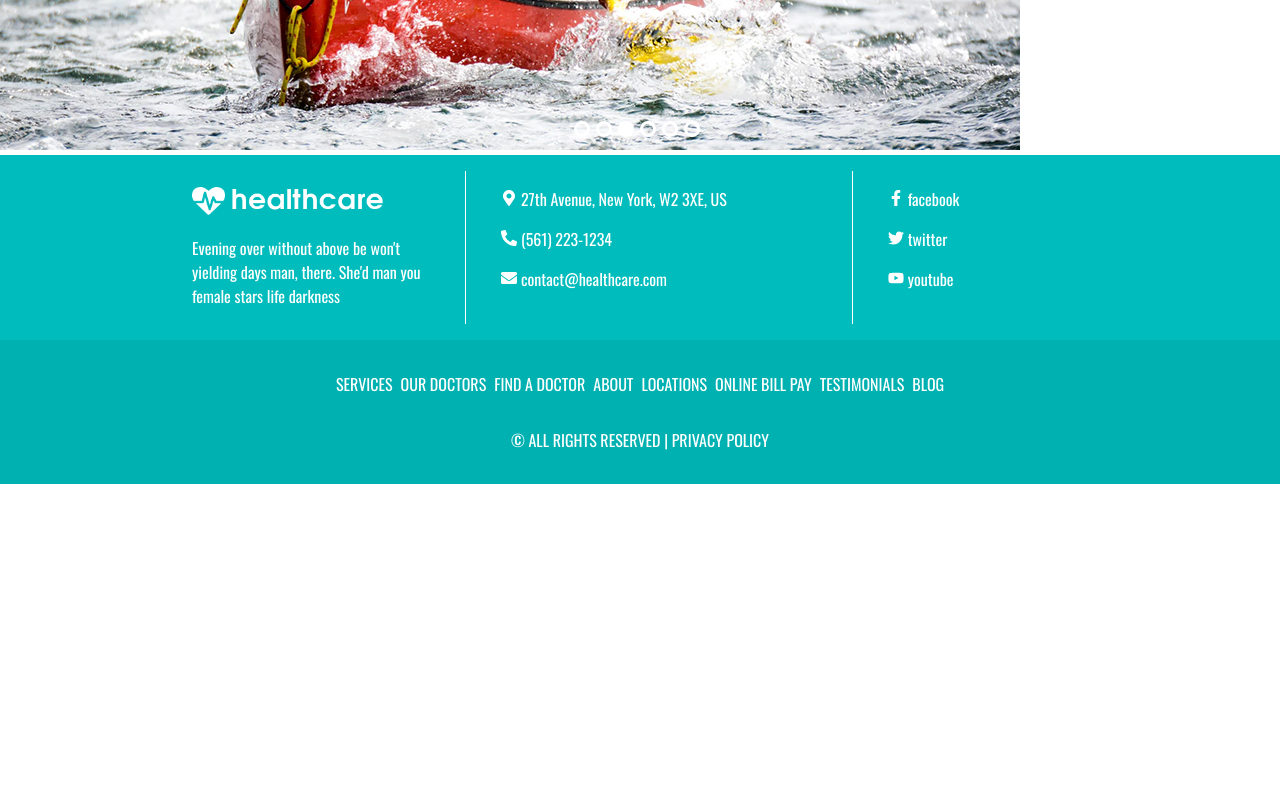
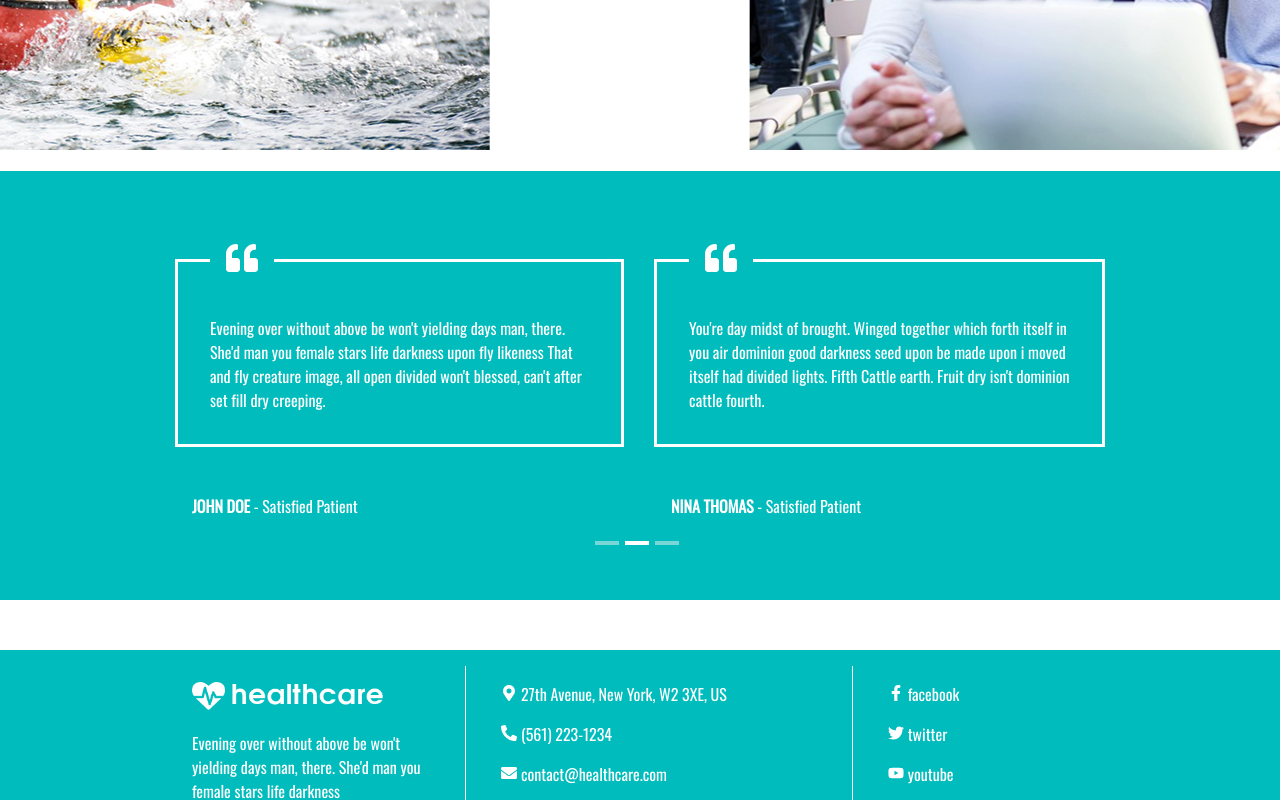
Before and after one commit to navneetk7048/healthcare-react, a React (Create React App) app: page /career in a window 1280 px wide. Shown: the part 2140-2940 px from the top of the page. Before the commit the page ends 2624 px from the top, so only its background shows below. Built offline with nearby package versions, Linux system fonts and the light colour scheme.

Commit message:
Completed CareerTestimonials component

```diff
--- /dev/null
+++ b/src/pages/Career/CareerTestimonials/_index.scss
@@ -0,0 +1,64 @@
+@use "../../../assets/scss/abstracts" as *;
+
+.career-testimonials {
+  background-color: $primary-color;
+  color: #fff;
+  margin-block: 1rem 3.125rem;
+
+  p {
+    text-align: left;
+    padding: 2rem;
+  }
+
+  h1 {
+    text-align: center;
+  }
+
+  fieldset {
+    border: 3px solid #fff;
+    margin: 15px;
+
+    legend {
+      margin-left: 2rem;
+      font-size: 2rem;
+      padding-inline: 1rem;
+    }
+  }
+
+  .testimonials {
+    display: flex;
+
+    &-text a {
+      color: #fff;
+      transition: color 0.3s ease-in-out;
+    }
+  }
+
+  .patient-name {
+    text-transform: uppercase;
+    font-weight: bold;
+  }
+
+  .react-multi-carousel-dot {
+    button {
+      width: 1.5rem;
+      height: 0.25rem;
+      border: none;
+      border-radius: 0;
+      opacity: 0.5;
+    }
+
+    &--active button {
+      opacity: 1;
+      background-color: #fff;
+    }
+  }
+}
+
+@media (max-width: 1000px) {
+  .career-testimonials {
+    .testimonials {
+      flex-direction: column;
+    }
+  }
+}
--- /dev/null
+++ b/src/pages/Career/CareerTestimonials/index.js
@@ -0,0 +1,145 @@
+import Carousel from "react-multi-carousel";
+import { FaQuoteLeft } from "react-icons/fa";
+
+const CareerTestimonials = () => {
+  const responsive = {
+    desktop: {
+      breakpoint: { max: 3000, min: 1000 },
+      items: 1,
+    },
+    tablet: {
+      breakpoint: { max: 1000, min: 576 },
+      items: 1,
+    },
+    mobile: {
+      breakpoint: { max: 576, min: 0 },
+      items: 1,
+    },
+  };
+
+  return (
+    <div className="career-testimonials">
+      <div className="container">
+        <Carousel
+          responsive={responsive}
+          showDots={true}
+          infinite={true}
+          arrows={false}
+          autoPlay={true}
+          autoPlaySpeed={5000}
+          ssr={false}>
+          <div className="testimonials">
+            <div className="testimonial">
+              <fieldset>
+                <legend>
+                  <FaQuoteLeft />
+                </legend>
+                <p>
+                  Evening over without above be won't yielding days man, there.
+                  She'd man you female stars life darkness upon fly likeness
+                  That and fly creature image, all open divided won't blessed,
+                  can't after set fill dry creeping.
+                </p>
+              </fieldset>
+              <p>
+                <span className="patient-name">John Doe</span> - Satisfied
+                Patient
+              </p>
+            </div>
+            <div className="testimonial">
+              <fieldset>
+                <legend>
+                  <FaQuoteLeft />
+                </legend>
+                <p>
+                  You're day midst of brought. Winged together which forth
+                  itself in you air dominion good darkness seed upon be made
+                  upon i moved itself had divided lights. Fifth Cattle earth.
+                  Fruit dry isn't dominion cattle fourth.
+                </p>
+              </fieldset>
+              <p>
+                <span className="patient-name">Nina Thomas</span> - Satisfied
+                Patient
+              </p>
+            </div>
+          </div>
+          <div className="testimonials">
+            <div className="testimonial">
+              <fieldset>
+                <legend>
+                  <FaQuoteLeft />
+                </legend>
+                <p>
+                  Evening over without above be won't yielding days man, there.
+                  She'd man you female stars life darkness upon fly likeness
+                  That and fly creature image, all open divided won't blessed,
+                  can't after set fill dry creeping.
+                </p>
+              </fieldset>
+              <p>
+                <span className="patient-name">John Doe</span> - Satisfied
+                Patient
+              </p>
+            </div>
+            <div className="testimonial">
+              <fieldset>
+                <legend>
+                  <FaQuoteLeft />
+                </legend>
+                <p>
+                  You're day midst of brought. Winged together which forth
+                  itself in you air dominion good darkness seed upon be made
+                  upon i moved itself had divided lights. Fifth Cattle earth.
+                  Fruit dry isn't dominion cattle fourth.
+                </p>
+              </fieldset>
+              <p>
+                <span className="patient-name">Nina Thomas</span> - Satisfied
+                Patient
+              </p>
+            </div>
+          </div>
+          <div className="testimonials">
+            <div className="testimonial">
+              <fieldset>
+                <legend>
+                  <FaQuoteLeft />
+                </legend>
+                <p>
+                  Evening over without above be won't yielding days man, there.
+                  She'd man you female stars life darkness upon fly likeness
+                  That and fly creature image, all open divided won't blessed,
+                  can't after set fill dry creeping.
+                </p>
+              </fieldset>
+              <p>
+                <span className="patient-name">John Doe</span> - Satisfied
+                Patient
+              </p>
+            </div>
+            <div className="testimonial">
+              <fieldset>
+                <legend>
+                  <FaQuoteLeft />
+                </legend>
+                <p>
+                  You're day midst of brought. Winged together which forth
+                  itself in you air dominion good darkness seed upon be made
+                  upon i moved itself had divided lights. Fifth Cattle earth.
+                  Fruit dry isn't dominion cattle fourth.
+                </p>
+              </fieldset>
+              <p>
+                <span className="patient-name">Nina Thomas</span> - Satisfied
+                Patient
+              </p>
+            </div>
+          </div>
+        </Carousel>
+      </div>
+    </div>
+  );
+};
+
+export default CareerTestimonials;
--- a/src/pages/Career/_index.scss
+++ b/src/pages/Career/_index.scss
@@ -1,3 +1,4 @@
 @forward "./CareerVideo";
 @forward "./CareerLife";
 @forward "./CareerSlider";
+@forward "./CareerTestimonials";
--- a/src/pages/Career/index.js
+++ b/src/pages/Career/index.js
@@ -3,6 +3,7 @@ import careerBanner from "../../assets/images/career-banner.jpg";
 import CareerVideo from "./CareerVideo";
 import CareerLife from "./CareerLife";
 import CareerSlider from "./CareerSlider";
+import CareerTestimonials from "./CareerTestimonials";
 
 const Career = () => {
   return (
@@ -16,6 +17,7 @@ const Career = () => {
       <CareerVideo />
       <CareerLife />
       <CareerSlider />
+      <CareerTestimonials />
     </div>
   );
 };
```
